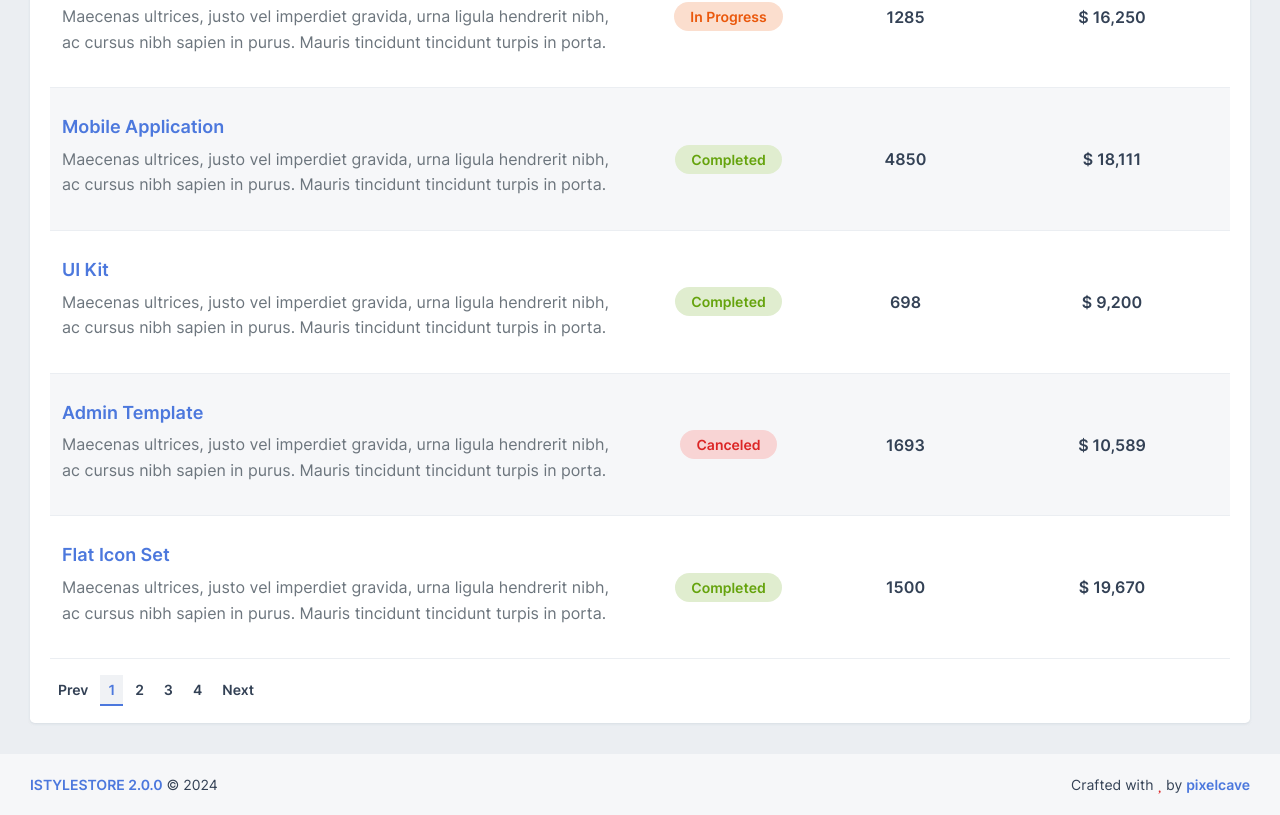
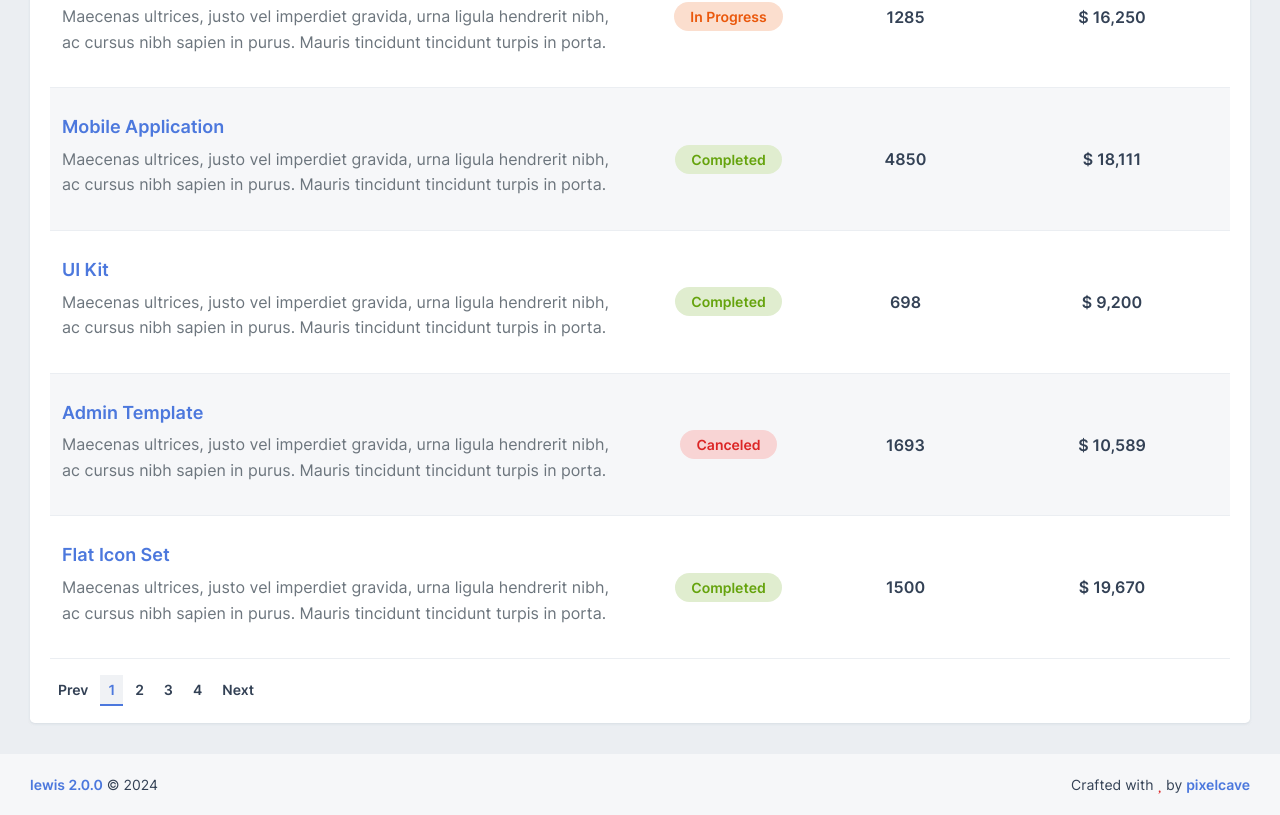
Before and after one commit to kelsier01/iStyleStore-Frontend, a Vue app: page /#/backend-boxed/search in a window 1280 px wide. Shown: the part 575-1390 px from the top of the page. Built offline with nearby package versions, Linux system fonts and the light colour scheme; a web font is replaced by a local one.

Commit message:
cambie el nombre de la pagina

```diff
--- a/src/stores/template.js
+++ b/src/stores/template.js
@@ -6,7 +6,7 @@ export const useTemplateStore = defineStore({
   state: () => ({
     // App vital details
     app: {
-      name: "ISTYLESTORE",
+      name: "lewis",
       version: "2.0.0",
       copyright: new Date().getFullYear(),
     },
```
